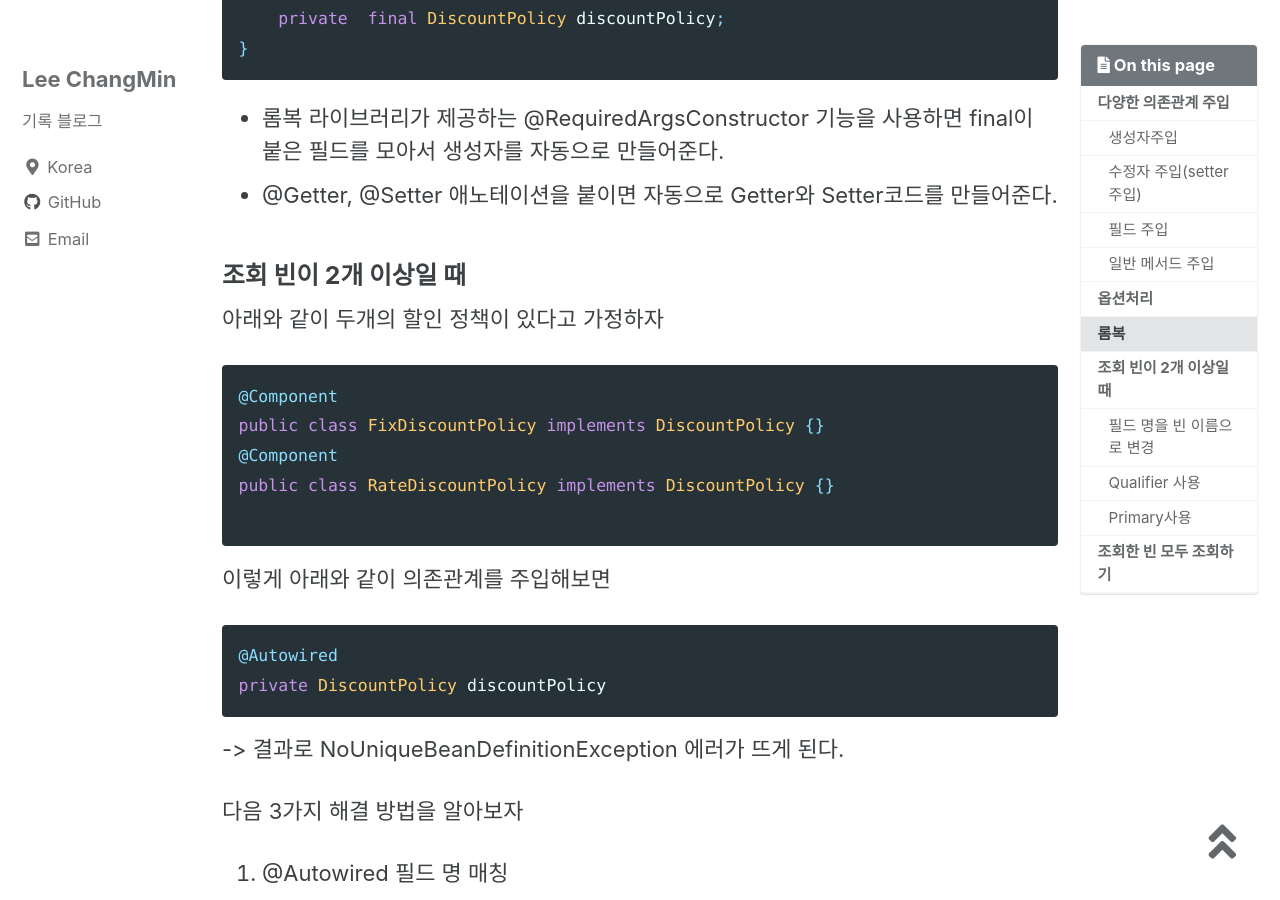
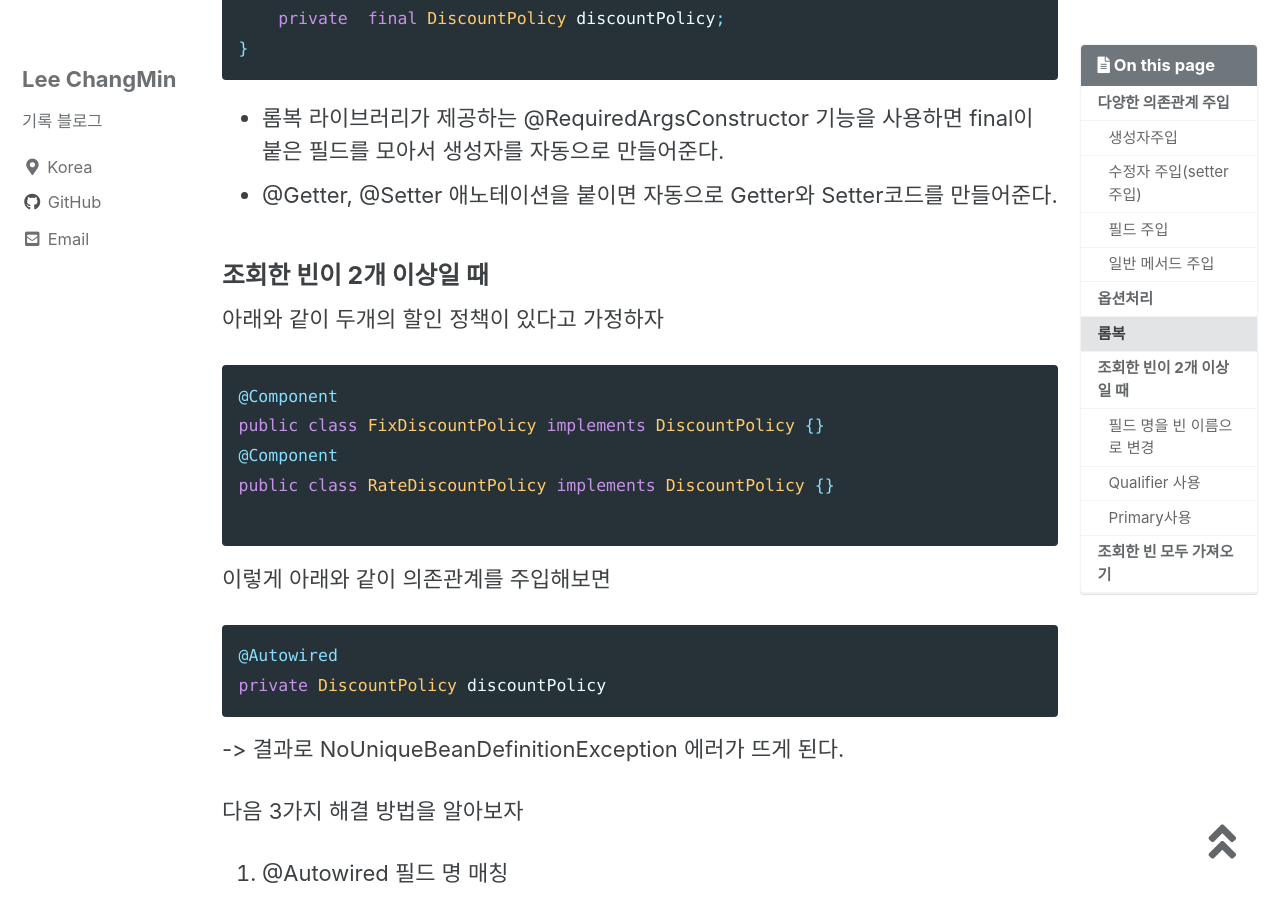
Before and after one commit to changmin2/changmin2.github.io, a Jekyll site: the page built from _posts/스프링/2022-02-23-의존관계주입.md, in a window 1280 px wide and 900 px high, scrolled down 5910 px. Built offline with Jekyll 4.4.1, drawn with Linux system fonts in a browser that asks for light colours; cached includes are drawn as plain includes; comment, search, counter and statistics services are not loaded; some of the changed text lies outside the part shown.

Commit message:
내용수정

````diff
--- a/_posts/스프링/2022-02-23-의존관계주입.md
+++ b/_posts/스프링/2022-02-23-의존관계주입.md
@@ -195,7 +195,7 @@ public class OrderServiceImpl implements OrderService{
 - @Getter, @Setter 애노테이션을 붙이면 자동으로 Getter와 Setter코드를 만들어준다.
 
 
-### 조회 빈이 2개 이상일 때
+### 조회한 빈이 2개 이상일 때
 
 아래와 같이 두개의 할인 정책이 있다고 가정하자
 ```java
@@ -290,7 +290,7 @@ private DiscountPolicy discountPolicy;
 우선권을 가져갈까? 스프링은 자동보다는 수동이, 넒은 범위의 선택권 보다는 좁은 범위의 선택권이 우선
 순위가 높다. 따라서 여기서도 @Qualifier 가 우선권이 높다.
 
-### 조회한 빈 모두 조회하기
+### 조회한 빈 모두 가져오기
 
 ```java
 public class Allscan {
````
